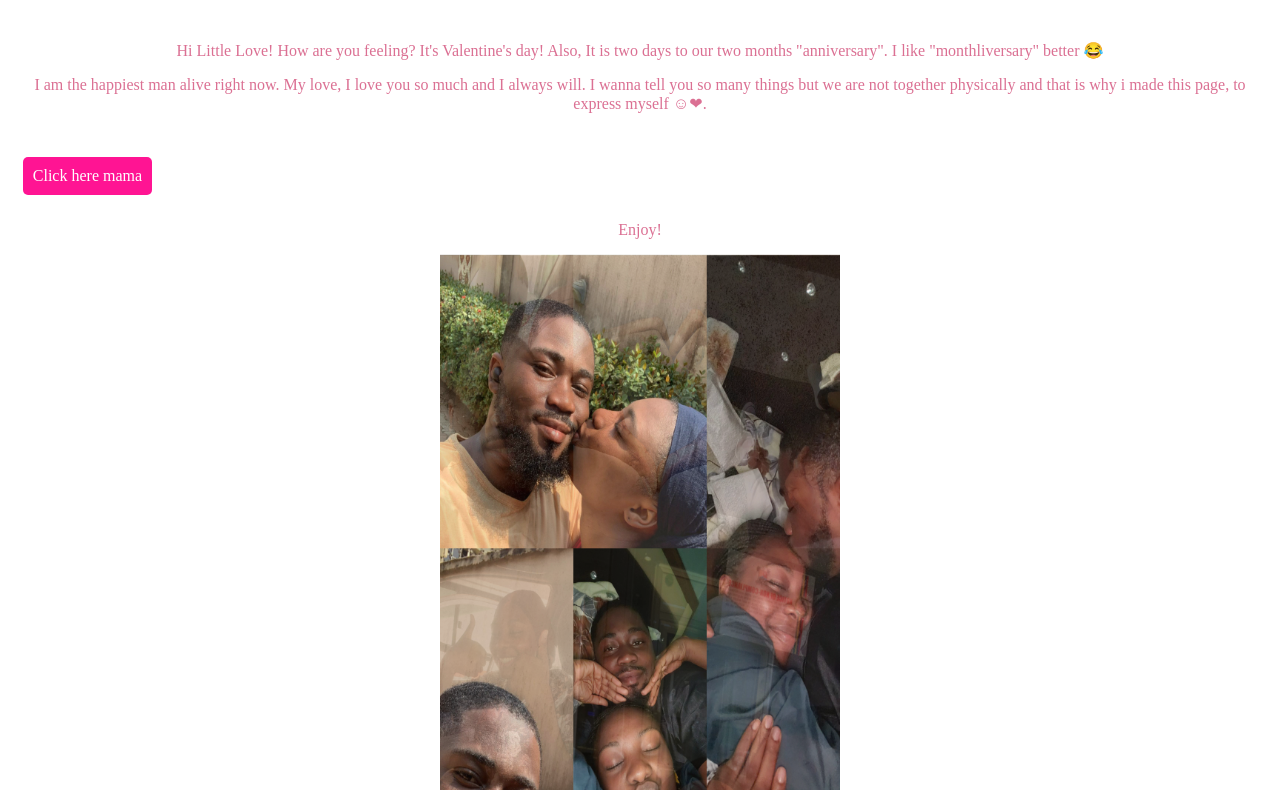
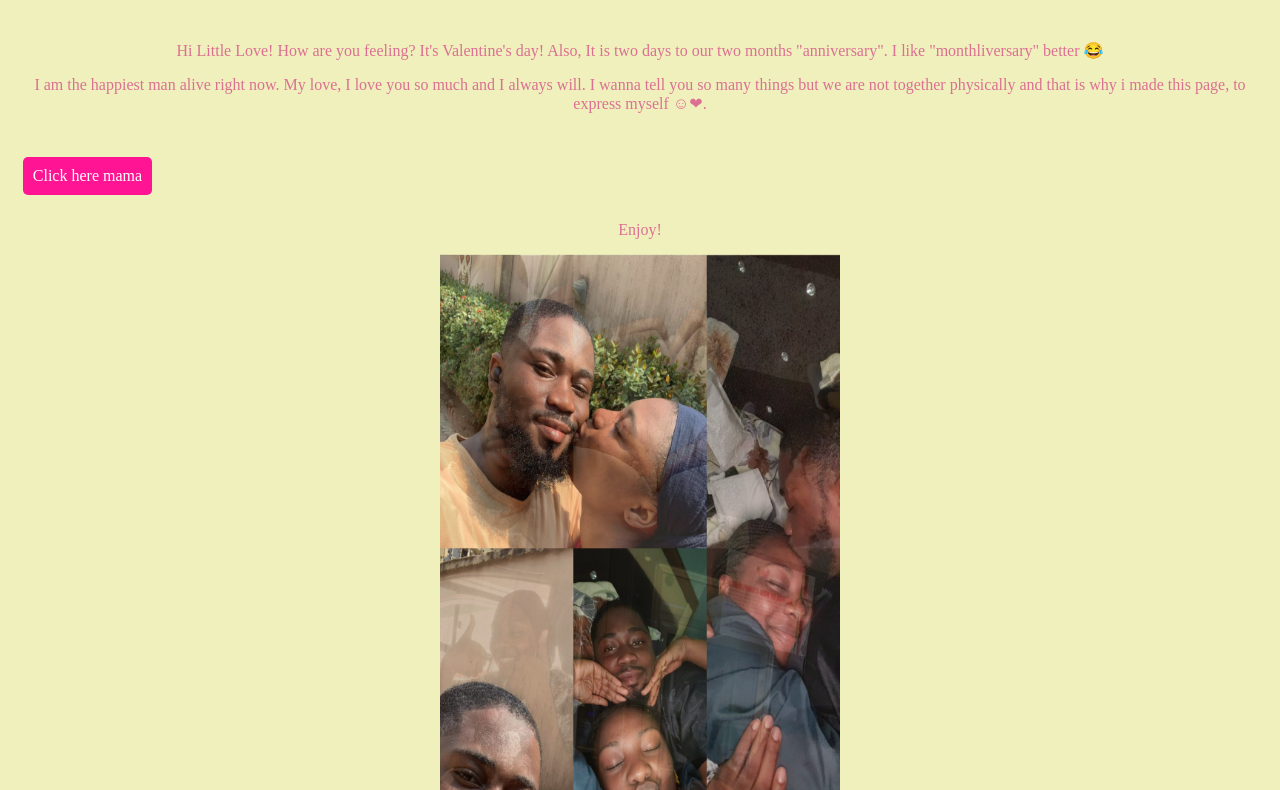
Before and after one commit to BillyJvnior/faribabyval.io, a plain HTML site: page index.html in a window 1280 px wide. Shown: the part 73-863 px from the top of the page. Drawn offline with Linux system fonts and the light colour scheme.

Commit message:
Update style.css

```diff
--- a/CSS/style.css
+++ b/CSS/style.css
@@ -57,7 +57,7 @@ a{
   display: inline-block;
 }
 body {
- /* background-color: #f0f0bc;*/
+  background-color: #f0f0bc;
 
   margin: 1% 1% 1% 1%;
   align-content: jusify;
```
